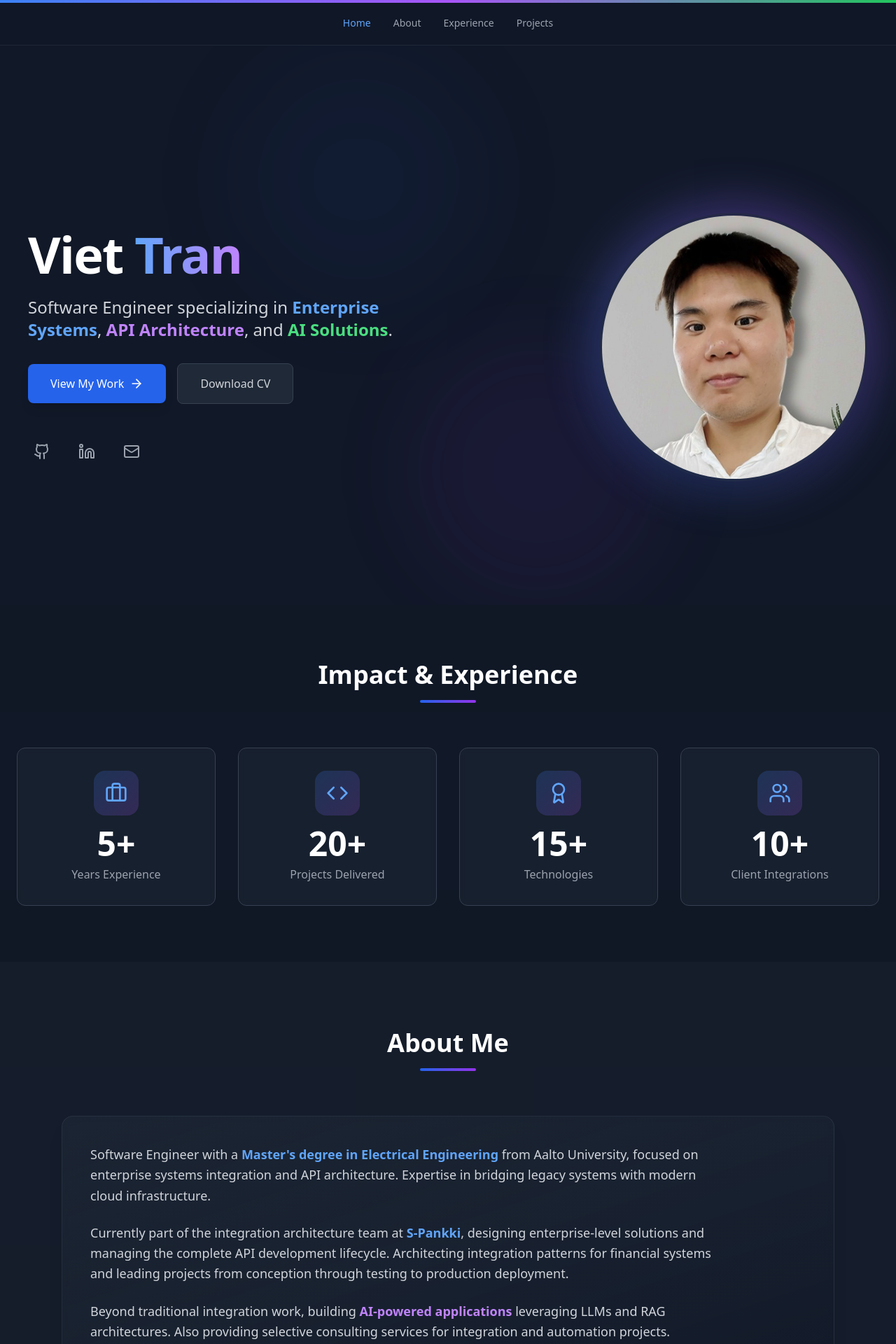
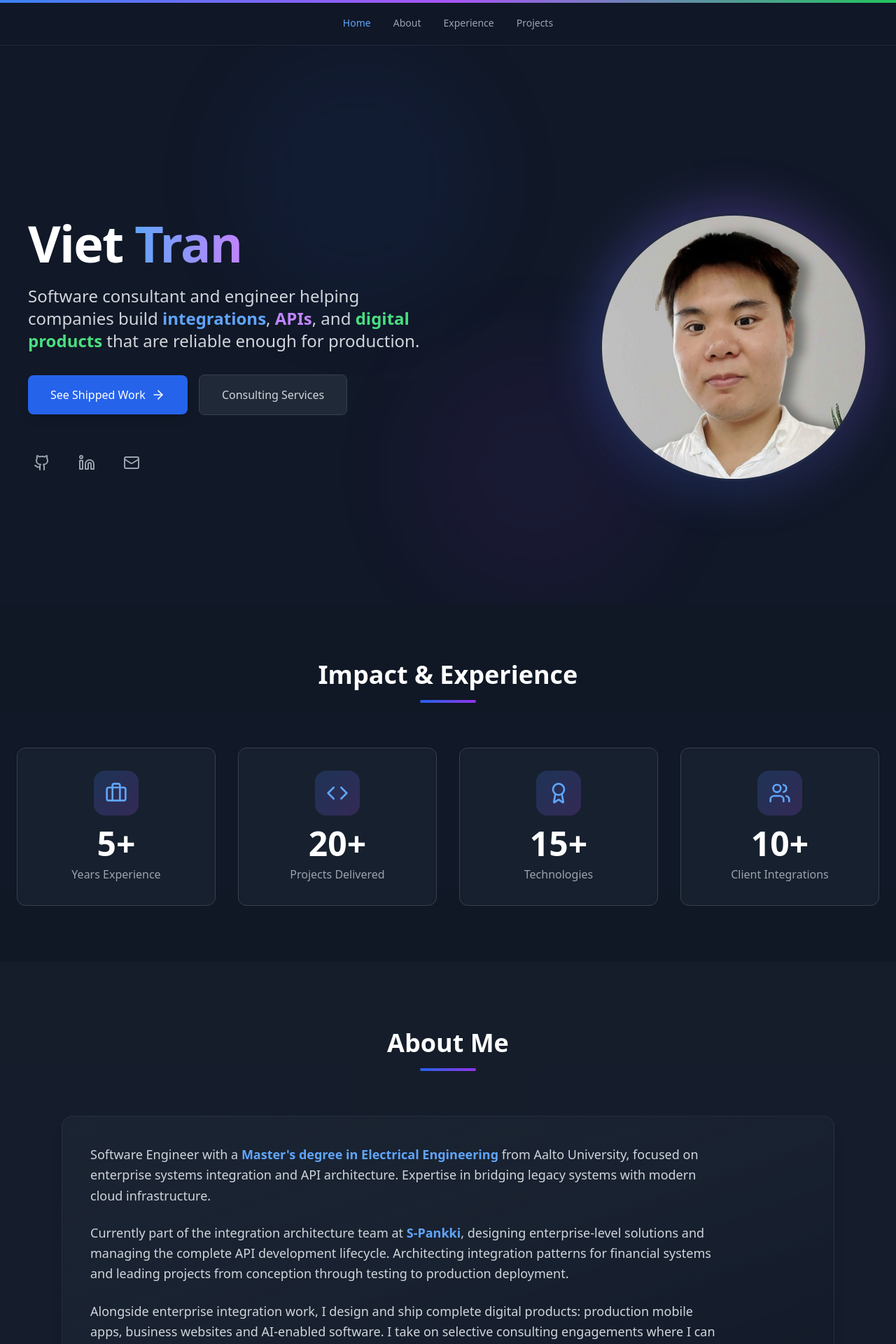
Before and after one commit to vieteri/viet-tran-portfolio, a Next.js app: page / in a window 1280 px wide. Shown: the top 1920 px of the page at 70% size. Built offline with nearby package versions, Linux system fonts and the light colour scheme.

Commit message:
feat: reposition homepage around consulting and shipped work

```diff
--- a/src/app/page.tsx
+++ b/src/app/page.tsx
@@ -45,7 +45,7 @@ export default function Home() {
               transition={{ duration: 0.8, delay: 0.4 }}
               className="text-xl md:text-2xl text-gray-300 mb-8 max-w-xl leading-relaxed"
             >
-              Software Engineer specializing in <span className="text-primary-400 font-semibold">Enterprise Systems</span>, <span className="text-secondary-400 font-semibold">API Architecture</span>, and <span className="text-accent-400 font-semibold">AI Solutions</span>.
+              Software consultant and engineer helping companies build <span className="text-primary-400 font-semibold">integrations</span>, <span className="text-secondary-400 font-semibold">APIs</span>, and <span className="text-accent-400 font-semibold">digital products</span> that are reliable enough for production.
             </motion.p>
 
             <motion.div
@@ -62,14 +62,14 @@ export default function Home() {
                   document.getElementById('projects')?.scrollIntoView({ behavior: 'smooth' });
                 }}
               >
-                View My Work
+                See Shipped Work
                 <ArrowRight className="w-5 h-5 ml-2 transform group-hover:translate-x-1 transition-transform" />
               </Link>
               <Link
-                href="/about/cv"
+                href="/consulting"
                 className="px-8 py-4 bg-gray-800 text-gray-300 rounded-lg hover:bg-gray-700 transition-all duration-300 border border-gray-700 hover:border-primary-500/50 flex items-center font-medium"
               >
-                Download CV
+                Consulting Services
               </Link>
             </motion.div>
 
@@ -149,8 +149,7 @@ export default function Home() {
                   and managing the complete API development lifecycle. Architecting integration patterns for financial systems and leading projects from conception through testing to production deployment.
                 </p>
                 <p className="text-lg text-gray-300 leading-relaxed">
-                  Beyond traditional integration work, building <span className="text-secondary-400 font-semibold">AI-powered applications</span> leveraging
-                  LLMs and RAG architectures. Also providing selective consulting services for integration and automation projects.
+                  Alongside enterprise integration work, I design and ship complete digital products: production mobile apps, business websites and AI-enabled software. I take on selective consulting engagements where I can contribute hands-on architecture and implementation, not just slide decks.
                 </p>
               </div>
             </div>
@@ -241,15 +240,15 @@ export default function Home() {
             transition={{ duration: 0.6 }}
             className="text-center mb-16"
           >
-            <h2 className="text-3xl md:text-4xl font-bold text-white mb-4">Featured Projects</h2>
+            <h2 className="text-3xl md:text-4xl font-bold text-white mb-4">Selected Work</h2>
             <div className="w-20 h-1 bg-accent-600 mx-auto rounded-full"></div>
             <p className="mt-4 text-gray-400 max-w-2xl mx-auto">
-              A selection of my recent work in web development, AI integration, and automation.
+              Real client work and products shipped to users. TM Beauty is a live business website, while KovaFit and DartScope are published on Apple&apos;s App Store.
             </p>
           </motion.div>
 
           <div className="grid grid-cols-1 md:grid-cols-2 lg:grid-cols-3 gap-8">
-            {projects.map((project, index) => (
+            {projects.filter((project) => project.featured).map((project, index) => (
               <motion.div
                 key={project.slug}
                 initial={{ opacity: 0, y: 30 }}
@@ -287,6 +286,17 @@ export default function Home() {
                   </p>
 
                   <div className="flex items-center justify-between mt-auto pt-4 border-t border-gray-800">
+                    {project.externalLink ? (
+                      <a
+                        href={project.externalLink}
+                        target="_blank"
+                        rel="noopener noreferrer"
+                        className="text-sm font-medium text-primary-400 hover:text-primary-300 flex items-center group/link"
+                      >
+                        {project.externalLabel || 'View project'}
+                        <ArrowRight className="w-4 h-4 ml-1 transform group-hover/link:translate-x-1 transition-transform" />
+                      </a>
+                    ) : (
                       <Link
                         href={`/projects/${project.slug}`}
                         className="text-sm font-medium text-primary-400 hover:text-primary-300 flex items-center group/link"
@@ -294,6 +304,7 @@ export default function Home() {
                         View Case Study
                         <ArrowRight className="w-4 h-4 ml-1 transform group-hover/link:translate-x-1 transition-transform" />
                       </Link>
+                    )}
 
                     {project.githubLink && (
                       <a
```
Lines whose indentation alone changed are shown as unchanged.
